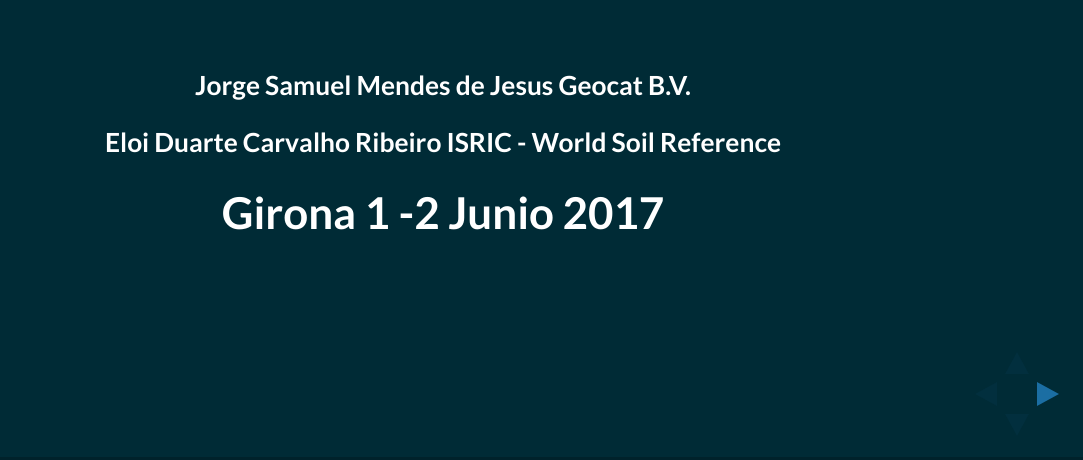
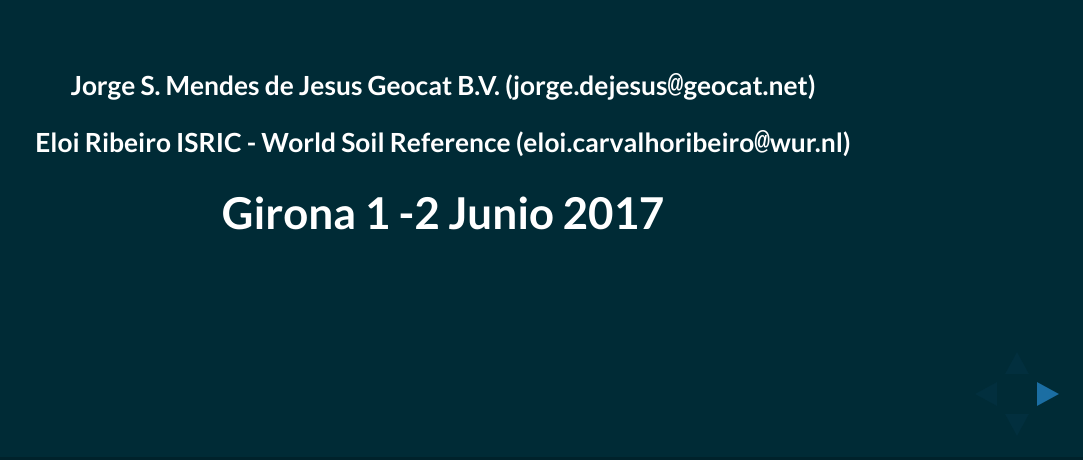
Before and after one commit to jorgejesus/girona, a plain HTML site: page index.html in a window 1280 px wide. Shown: the part 340-800 px from the top of the page, without its empty margins (197-1280 px from the left). Drawn offline with Linux system fonts and the light colour scheme.

Commit message:
Added emails and name change

```diff
--- a/index.html
+++ b/index.html
@@ -59,9 +59,8 @@ color: #cceeee;
 				<div class="container" style="margin: 10%">
 					<h2>Una chuleta de Geonode</h2>
 					<br /> <small style="color: white; font-weight: bolder">Jorge
-						Samuel Mendes de Jesus Geocat B.V.</small> <small
-						style="color: white; font-weight: bolder">Eloi Duarte
-						Carvalho Ribeiro ISRIC - World Soil Reference</small> <br />
+						S. Mendes de Jesus Geocat B.V. (jorge.dejesus<code>&#64;</code>geocat.net)</small> <small
+						style="color: white; font-weight: bolder">Eloi Ribeiro ISRIC - World Soil Reference (eloi.carvalhoribeiro<code>&#64;</code>wur.nl)</small> <br />
 					<footer style="color: white; font-weight: bolder">Girona 1
 						-2 Junio 2017</footer>
 				</div>
```
